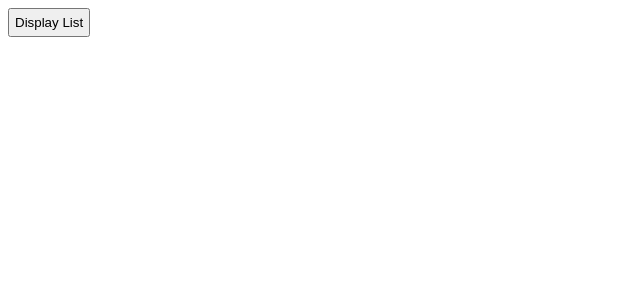
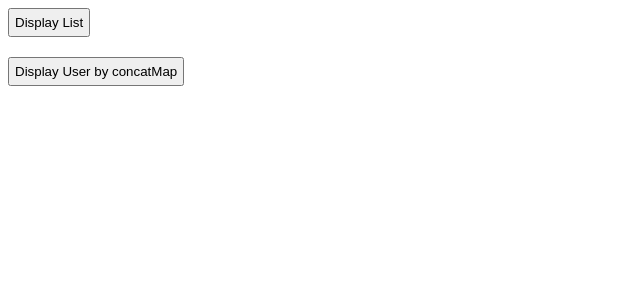
Before and after one commit to trescoder/angular-table-with-paginator, an Angular app: page / in a window 1280 px wide. Shown: the top 300 px of the page, without its empty margins (0-640 px from the left). Built offline with nearby package versions, Linux system fonts and the light colour scheme.

Commit message:
add: concatMap, flatMap, filter, finilize rxjs operators

```diff
--- a/src/app/app.component.html
+++ b/src/app/app.component.html
@@ -1,9 +1,21 @@
+<!-- Code for  Map Operator -->
 <div>
-  <button (click)="displayUserList()" style="padding: 5px; margin-bottom: 20px;">Display List</button>
+  <button (click)="displayUserList()" >Display List</button>
   <div *ngFor="let user of usersList | async">
-    <div style="width: 200px; height: 200px; margin-left: 20px; float: left">
-      <img width="100%" height="100%" [src]="user.avatar" [alt]="user.first_name">
+    <div style="width: 200px; height: 200px; margin: 20px; float: left;">
+      <img style="display: block;" width="100%" height="100%" [src]="user.avatar" [alt]="user.first_name">
       <p>{{user.first_name}}</p>
     </div>
   </div>
 </div>
+
+<!-- Code For  ConcatMap-->
+<div>
+  <button (click)="displayUser()" [disabled]="isConcatMapBtn">Display User by concatMap</button>
+  <div *ngIf="user">
+    <div style="width: 200px; height: 200px; margin: 20px; float: left;">
+      <img style="display: block;" width="100%" height="100%" [src]="user.avatar" [alt]="user.first_name">
+      <p>{{user.first_name}}</p>
+    </div>
+  </div>
+</div>
--- a/src/app/app.component.scss
+++ b/src/app/app.component.scss
@@ -0,0 +1,4 @@
+button {
+    padding: 5px;
+    margin-bottom: 20px;
+}
--- a/src/app/app.component.ts
+++ b/src/app/app.component.ts
@@ -1,5 +1,6 @@
+import { HttpErrorResponse } from '@angular/common/http';
 import { Component } from '@angular/core';
-import { map, Observable } from 'rxjs';
+import { concatMap, filter, finalize, flatMap, map, Observable, tap } from 'rxjs';
 import { ReqResResponse, ReqResService, User } from './req-res.service';
 
 @Component({
@@ -10,6 +11,9 @@ import { ReqResResponse, ReqResService, User } from './req-res.service';
 export class AppComponent {
   title = 'common-rxjs-operators';
   public usersList!: Observable<User[]>;
+  public user!: User;
+
+  public isConcatMapBtn = false;
 
   constructor(private reqResService: ReqResService){}
 
@@ -18,4 +22,31 @@ export class AppComponent {
       map((value: ReqResResponse) => value.data)
     )
   }
+
+  displayUser(){
+    this.isConcatMapBtn = true;
+    const id = Math.floor(Math.random() * 6) + 6;
+    console.log(id);
+
+    this.reqResService.getUserList().pipe(
+      map((response: ReqResResponse) => response.data),
+      // tap((value) => console.log(value)),
+      flatMap((value) => value),
+      // tap((value) => console.log(value)),
+      filter((user: User, index: number) => user.id === id),
+      // tap((value) => console.log(value)),
+      finalize(()=>{
+        this.isConcatMapBtn = false;
+      })
+      )
+      // concatMap((userList: User[]) => this.reqResService.getUser(userList[0].id)),
+      .subscribe({
+        next: (user: User) => {
+          this.user = user;
+        },
+        error: (err: HttpErrorResponse) => {
+          console.log(err);
+        }
+    })
+  }
 }
--- a/src/app/req-res.service.ts
+++ b/src/app/req-res.service.ts
@@ -29,4 +29,8 @@ export class ReqResService {
   public getUserList(page:number = 2): Observable<ReqResResponse> {
     return this.http.get<ReqResResponse>(`${this.url}users?page=${page}`);
   }
+
+  public getUser(user: number):Observable<User>{
+    return this.http.get<User>(`${this.url}${user}`);
+  }
 }
```
